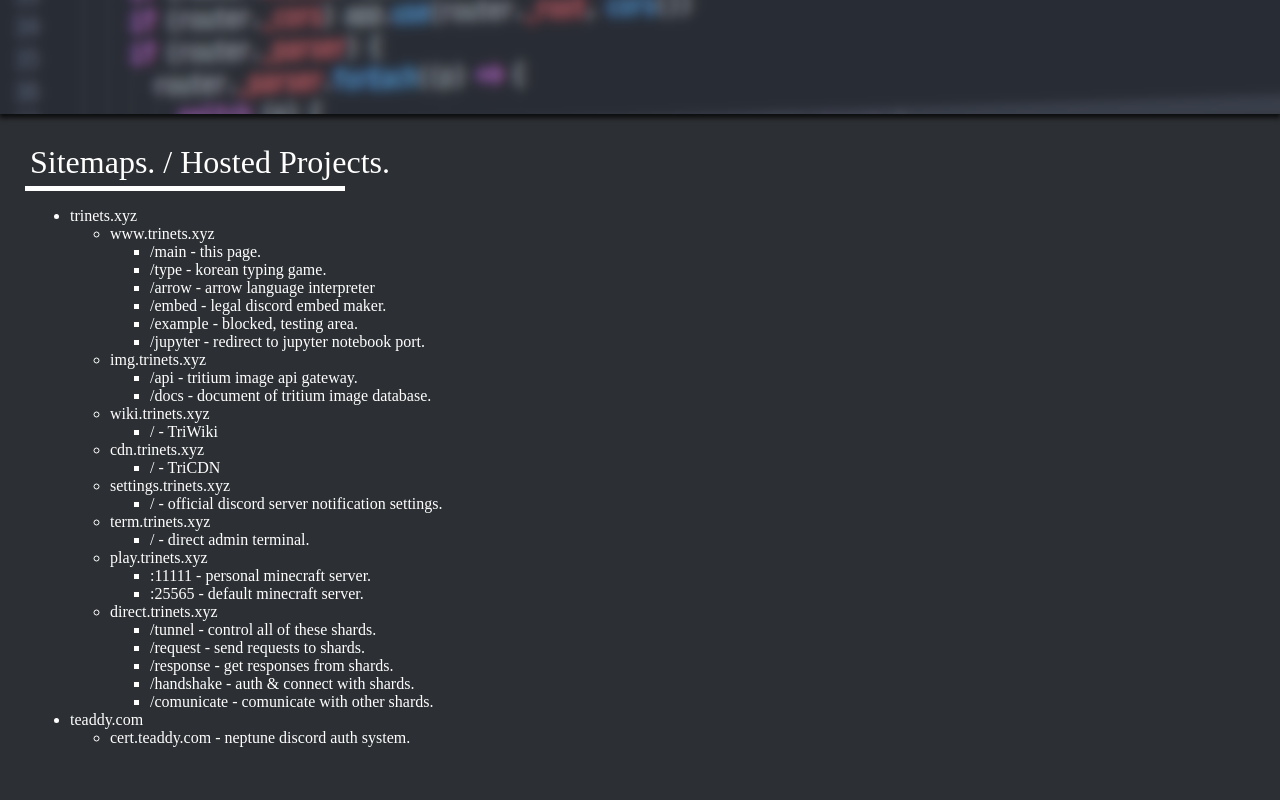
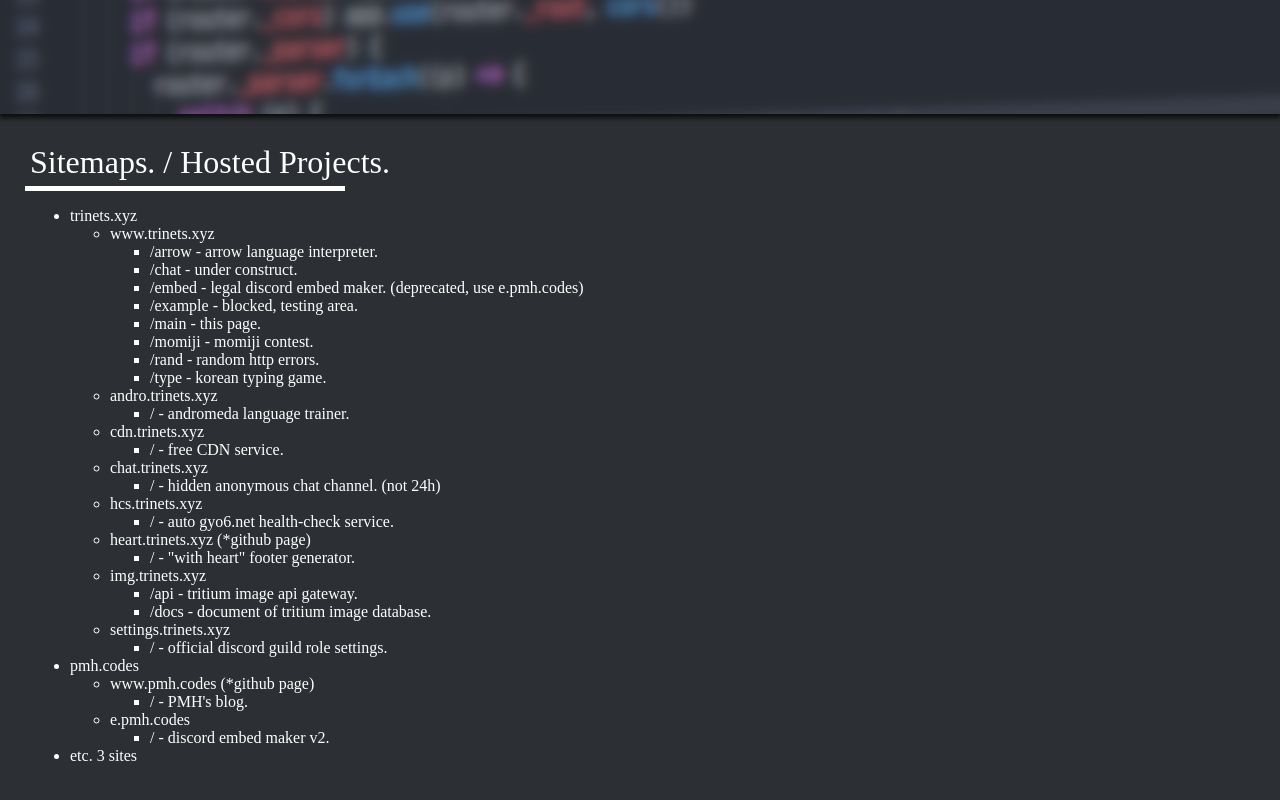
Before and after one commit to tritiumNetworks/TritiumNetworks, a website: page page/index.html in a window 1280 px wide. Shown: the part 606-1406 px from the top of the page. Drawn offline with nearby package versions, Linux system fonts and the light colour scheme; files that its build step writes are made by us from their sources; a script that the page names is missing; files whose address does not match are found by name; a web font is replaced by a local one.

Commit message:
sitemap changed

```diff
--- a/page/index.html
+++ b/page/index.html
@@ -40,12 +40,39 @@
         <ul>
           <li class="sub">www.trinets.xyz</li>
           <ul>
+            <li class="sub">/arrow - arrow language interpreter.</li>
+            <li class="sub">/chat - under construct.</li>
+            <li class="sub">/embed - legal discord embed maker. (deprecated, use e.pmh.codes)</li>
+            <li class="sub">/example - blocked, testing area.</li>
             <li class="sub">/main - this page.</li>
+            <li class="sub">/momiji - momiji contest.</li>
+            <li class="sub">/rand - random http errors.</li>
             <li class="sub">/type - korean typing game.</li>
-            <li class="sub">/arrow - arrow language interpreter</li>
-            <li class="sub">/embed - legal discord embed maker.</li>
-            <li class="sub">/example - blocked, testing area.</li>
-            <li class="sub">/jupyter - redirect to jupyter notebook port.</li>
+          </ul>
+
+          <li class="sub">andro.trinets.xyz</li>
+          <ul>
+            <li class="sub">/ - andromeda language trainer.</li>
+          </ul>
+
+          <li class="sub">cdn.trinets.xyz</li>
+          <ul>
+            <li class="sub">/ - free CDN service.</li>
+          </ul>
+
+          <li class="sub">chat.trinets.xyz</li>
+          <ul>
+            <li class="sub">/ - hidden anonymous chat channel. (not 24h)</li>
+          </ul>
+
+          <li class="sub">hcs.trinets.xyz</li>
+          <ul>
+            <li class="sub">/ - auto gyo6.net health-check service.</li>
+          </ul>
+
+          <li class="sub">heart.trinets.xyz (*github page)</li>
+          <ul>
+            <li class="sub">/ - "with heart" footer generator.</li>
           </ul>
 
           <li class="sub">img.trinets.xyz</li>
@@ -54,46 +81,26 @@
             <li class="sub">/docs - document of tritium image database.</li>
           </ul>
 
-          <li class="sub">wiki.trinets.xyz</li>
-          <ul>
-            <li class="sub">/ - TriWiki</li>
-          </ul>
-
-          <li class="sub">cdn.trinets.xyz</li>
-          <ul>
-            <li class="sub">/ - TriCDN</li>
-          </ul>
-
           <li class="sub">settings.trinets.xyz</li>
           <ul>
-            <li class="sub">/ - official discord server notification settings.</li>
-          </ul>
-
-          <li class="sub">term.trinets.xyz</li>
-          <ul>
-            <li class="sub">/ - direct admin terminal.</li>
-          </ul>
-
-          <li class="sub">play.trinets.xyz</li>
-          <ul>
-            <li class="sub">:11111 - personal minecraft server.</li>
-            <li class="sub">:25565 - default minecraft server.</li>
-          </ul>
-
-          <li class="sub">direct.trinets.xyz</li>
-          <ul>
-            <li class="sub">/tunnel - control all of these shards.</li>
-            <li class="sub">/request - send requests to shards.</li>
-            <li class="sub">/response - get responses from shards.</li>
-            <li class="sub">/handshake - auth & connect with shards.</li>
-            <li class="sub">/comunicate - comunicate with other shards.</li>
+            <li class="sub">/ - official discord guild role settings.</li>
           </ul>
         </ul>
 
-        <li class="sub">teaddy.com</li>
+        <li class="sub">pmh.codes</li>
         <ul>
-          <li class="sub">cert.teaddy.com - neptune discord auth system.</li>
+          <li class="sub">www.pmh.codes (*github page)</li>
+          <ul>
+            <li class="sub">/ - PMH's blog.</li>
+          </ul>
+
+          <li class="sub">e.pmh.codes</li>
+          <ul>
+            <li class="sub">/ - discord embed maker v2.</li>
+          </ul>
         </ul>
+
+        <li>etc. 3 sites</li>
       </ul>
     </div>
   </div>
```
